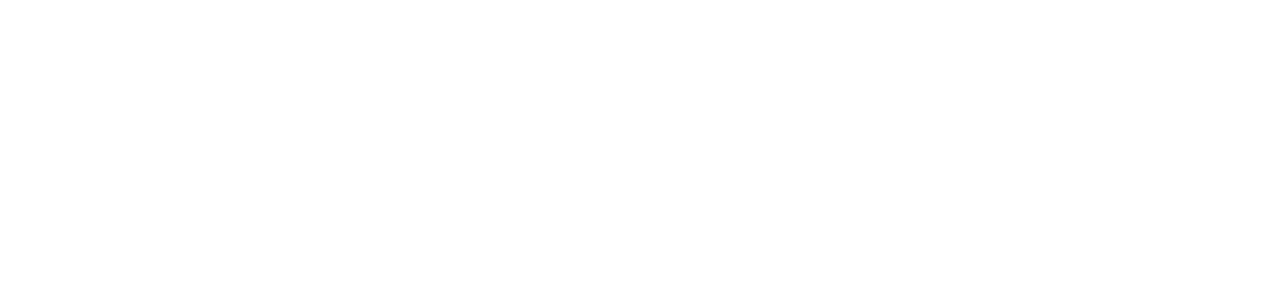
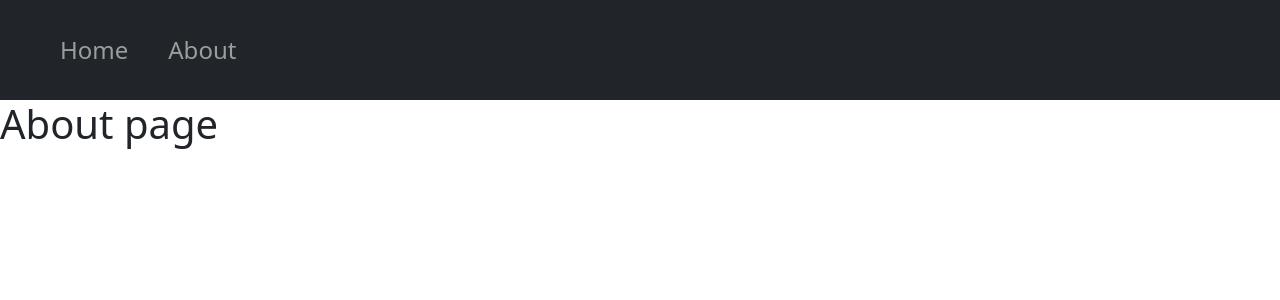
Before and after one commit to jackrtech/jack-blog-deluxe, a React (Create React App) app: page /about in a window 1280 px wide. Before the commit this address had no page. Shown: the top 300 px of the page. Built offline with nearby package versions, Linux system fonts and the light colour scheme.

Commit message:
Header/ Navbar component created

```diff
--- a/package.json
+++ b/package.json
@@ -6,6 +6,7 @@
     "@testing-library/jest-dom": "^5.17.0",
     "@testing-library/react": "^13.4.0",
     "@testing-library/user-event": "^13.5.0",
+    "axios": "^1.7.4",
     "bootstrap": "^5.3.3",
     "react": "^18.3.1",
     "react-dom": "^18.3.1",
--- a/src/App.js
+++ b/src/App.js
@@ -4,15 +4,22 @@
 import { BrowserRouter as Router } from 'react-router-dom';
 import { Route, Routes } from 'react-router-dom';
 import HomePage from './pages/HomePage';
+import SinglePost from './pages/SinglePost';
+import About from './pages/About';
+import Header from './components/Header';
 
 
 export default function MyApp() {
   return (
-    <Router>
-      <Routes>
-        <Route exact path="/" element={<HomePage />} />
-      </Routes>
-    </Router>
-
+    <div>
+      <Router>
+      <Header />
+        <Routes>
+          <Route exact path="/" element={<HomePage />} />
+          <Route path="/:id" Component={<SinglePost />} />
+          <Route path="/about" element={<About />} />
+        </Routes>
+      </Router>
+    </div>
   )
 }
--- /dev/null
+++ b/src/components/Header.css
@@ -0,0 +1,14 @@
+.navbar-brand {
+    font-size: 3rem;
+    font-weight: bold;
+}
+
+.nav-link {
+    margin-left: 1.5rem;
+    transition: color 0.3s ease;
+    font-size: 1.5rem;
+}
+
+.nav-link:hover {
+    color: #ddd;
+}
--- /dev/null
+++ b/src/components/Header.jsx
@@ -0,0 +1,36 @@
+import React from "react";
+import { Link, useNavigate } from "react-router-dom";
+import 'bootstrap/dist/css/bootstrap.min.css';
+import "./Header.css"
+
+export default function Header() {
+    const navigate=useNavigate()
+
+    const handleClick = (event) => {
+        event.preventDefault()
+        const targetHref = event.target.getAttribute('href')
+        navigate(targetHref)
+    }
+
+
+
+
+    return (
+        <header className="bg-dark text-white p-3">
+            <div className="container-fluid">
+                <nav className="navbar navbar-expand-lg navbar-dark">
+                    <div id="navbarNav">
+                    <ul className="navbar-nav ml-auto">
+                        <li className="nav-item" onClick={handleClick}>
+                            <Link to="/" className="nav-link">Home</Link>
+                        </li>
+                        <li className="nav-item" onClick={handleClick}>
+                            <Link to="/about" className="nav-link">About</Link>
+                        </li>
+                    </ul>
+                    </div>
+                </nav>
+            </div>
+        </header>
+    )
+}
--- /dev/null
+++ b/src/pages/About.jsx
@@ -0,0 +1,9 @@
+import React from "react"
+
+export default function About() {
+    return (
+      <div>
+        <h1>About page</h1>
+      </div>
+    )
+  }
--- /dev/null
+++ b/src/pages/SinglePost.jsx
@@ -0,0 +1,9 @@
+import React from "react"
+
+export default function SinglePost() {
+    return (
+      <div>
+        <h1>Single post page</h1>
+      </div>
+    )
+  }
```
Also changed, not shown: 1 other file (tests, documents, lock files or other folders).
